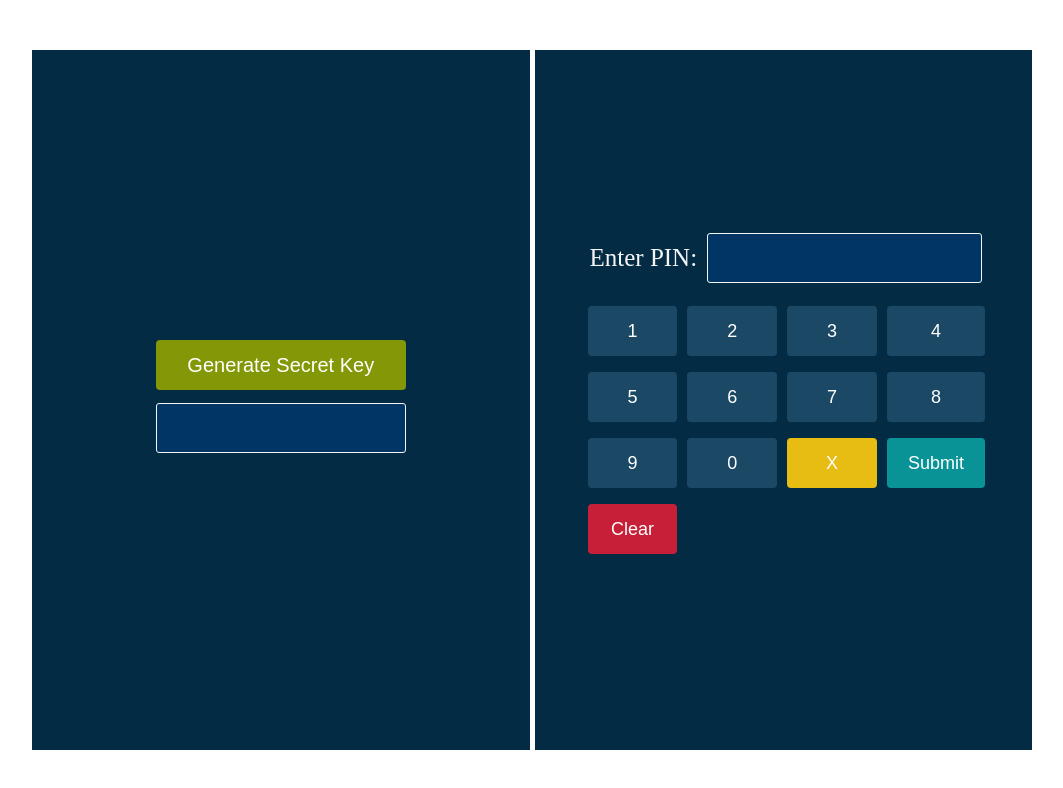
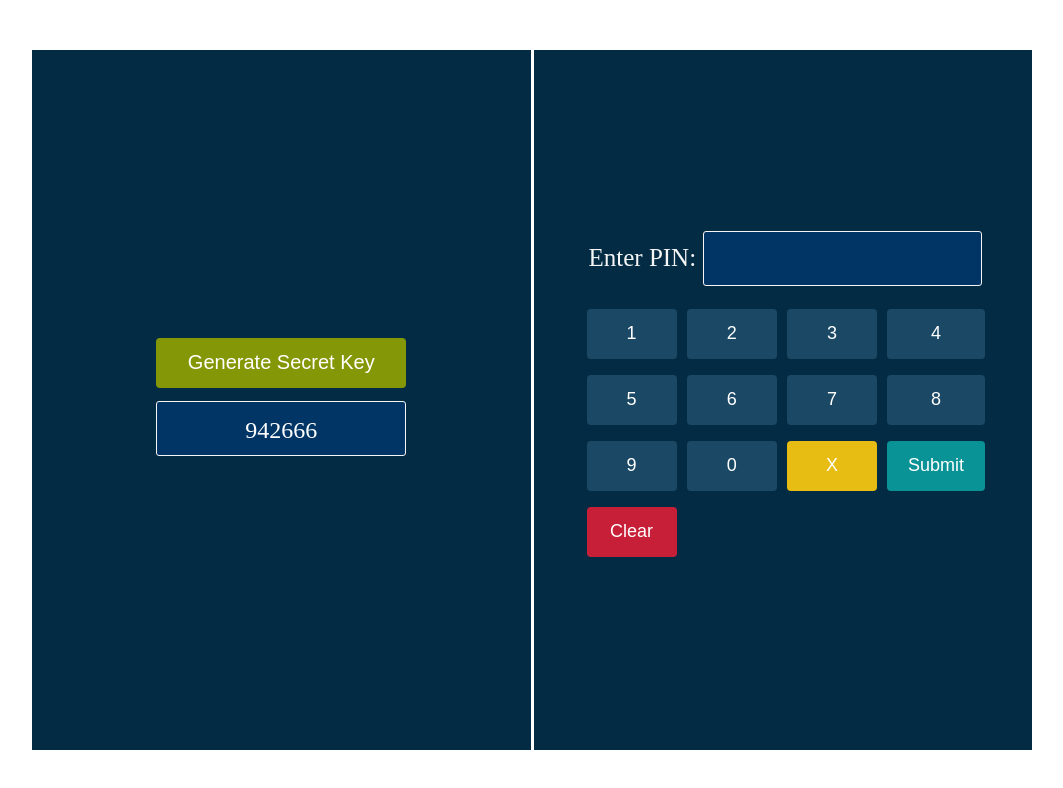
Before and after one commit to ashrafulhaque/secret-key-matcher, a plain HTML site: page index.html in a window 1280 px wide. Both pictures are taken after a click on the button "Generate Secret Key". Shown: the whole page, without its empty margins (108-1171 px from the left). Drawn offline with Linux system fonts and the light colour scheme.

Commit message:
JavaScript Part: Generating Secret Key Done.

```diff
--- a/index.html
+++ b/index.html
@@ -17,7 +17,7 @@
                 <span class="pin-label">Enter PIN:</span>
                 <div id="pinDisplay" class="pin-display"></div>
             </div>
-            <div class="keypad">
+            <div class="keyboard">
                 <button class="btn num">1</button>
                 <button class="btn num">2</button>
                 <button class="btn num">3</button>
--- a/scripts/script.js
+++ b/scripts/script.js
@@ -0,0 +1,18 @@
+// Programmer: Md. Ashraful Haque
+// Date: 03.08.2024
+
+let generatedSecretKey = '';
+let userEnteredPin = '';
+
+const genKeyBtn = document.getElementById("genKeyBtn");
+const genKeyDisplay = document.getElementById("genKeyDisplay");
+const pinDisplay = document.getElementById("pinDisplay");
+
+genKeyBtn.addEventListener('click', function(event){
+    // generates a 6 digit random secret key
+    generatedSecretKey = 100000 + Math.floor(Math.random()* 900000);
+    genKeyDisplay.innerText = generatedSecretKey;
+    // reset pin display and variable to enter newly generated code
+    pinDisplay.innerText = "";
+    userEnteredPin = "";
+});
--- a/styles/style.css
+++ b/styles/style.css
@@ -15,7 +15,7 @@ html, body {
     max-width: 1000px;
     display: flex;
     flex-direction: row;
-    gap: 5px;
+    gap: 3px;
     align-items: center;
     justify-content: center;
     margin: 50px auto;
@@ -44,8 +44,9 @@ html, body {
     width: 250px;
     text-align: center;
     box-sizing: border-box;
-    height: 50px;
+    height: 55px;
     border: 1px solid whitesmoke;
+    color: white;
 }
 
 /* Styles for pin input section */
@@ -79,17 +80,17 @@ html, body {
 }
 .pin-display {
     font-size: 24px;
+    color: white;
     background-color: #003566;
     padding: 15px;
     border-radius: 3px;
     width: 70%;
-    height: 50px;
-    margin-left: 5px;
+    height: 55px;
     text-align: center;
     box-sizing: border-box;
     border: 1px solid whitesmoke;
 }
-.keypad {
+.keyboard {
     display: grid;
     width: 100%;
     grid-template-columns: repeat(4, 1fr);
@@ -118,11 +119,11 @@ html, body {
     align-items: center;
     justify-content: center;
 }
+.btn:hover {
+    opacity: 0.8;
+}
 .num {
     background-color: #1b4965;
-}
-.btn:hover {
-    opacity: 0.8;
 }
 .btn-genkey {
     width: 250px;
@@ -164,7 +165,7 @@ html, body {
         padding: 5px 0;
         margin: 10px 0 0 5px;
     }
-    .keypad {
+    .keyboard {
         grid-template-columns: repeat(3, 1fr);
         margin: 0 auto;
     }
@@ -198,7 +199,7 @@ html, body {
         padding: 5px 0;
         margin: 0 0 10px 5px;
     }
-    .keypad {
+    .keyboard {
         grid-template-columns: repeat(2, 1fr);
     }
     .btn {
```
Also changed, not shown: 1 other file.
